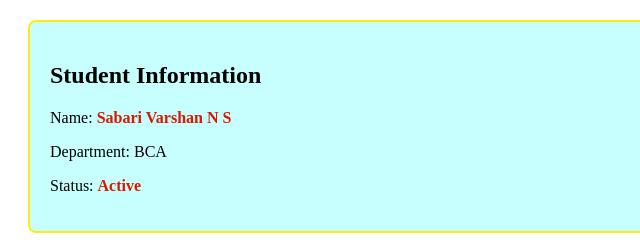
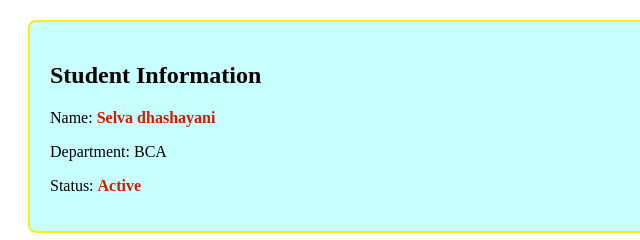
Before and after one commit to SELVADHASHAYANI-1U25CA087/PROGRAM-4, a website: page index.html in a window 1280 px wide. Shown: the top 240 px of the page, 0-640 px from the left. Drawn offline with Linux system fonts and the light colour scheme.

Commit message:
Update index.html

```diff
--- a/index.html
+++ b/index.html
@@ -23,7 +23,7 @@
 
     <div class="card">
         <h2>Student Information</h2>
-        <p>Name: <span class="important">Sabari Varshan N S</span></p>
+        <p>Name: <span class="important">Selva dhashayani</span></p>
         <p>Department: BCA</p>
         <p>Status: <span class="important">Active</span></p>
     </div>
```
